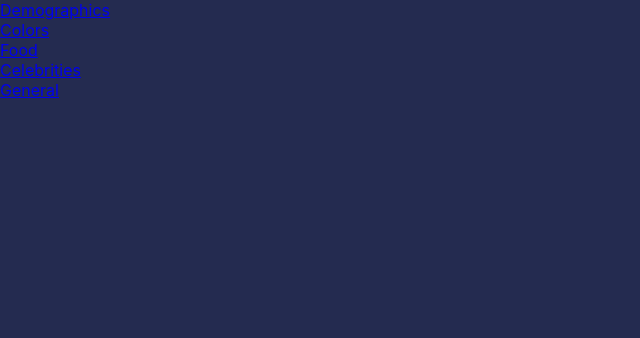
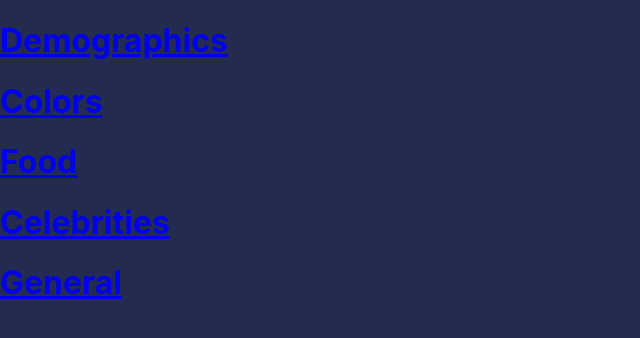
Before and after one commit to Luther0211/face-detection-project, a React (Create React App) app: page / in a window 1280 px wide. Shown: the top 338 px of the page, without its empty margins (0-640 px from the left). Built offline with nearby package versions, Linux system fonts and the light colour scheme; what clarifai would draw is missing.

Commit message:
re ordered component file structure

```diff
--- a/src/App.js
+++ b/src/App.js
@@ -1,11 +1,11 @@
 import React, { Component } from 'react';
-import { Route, Switch, withRouter, Redirect, Link } from 'react-router-dom';
+import { Route, Switch, Redirect, Link } from 'react-router-dom';
 import './App.css';
 import Clarifai from 'clarifai';
 
 //COMPONENT IMPORTS
 import
-DemographicsComponent from "./Components/DemographicsComponent/DemographicsComponent";
+Demographics from "./Components/Demographics/Demographics";
 
 
 const app = new Clarifai.App({
@@ -20,23 +20,23 @@ class App extends Component {
             <div>
 
                 <div>
-                    <Link to="/demographics">Demographics</Link>
+                    <Link to="/demographics"><h1>Demographics</h1></Link>
                 </div>
 
                 <div>
-                    <Link to="/colors">Colors</Link>
+                    <Link to="/colors"><h1>Colors</h1></Link>
                 </div>
 
                 <div>
-                    <Link to="/food">Food</Link>
+                    <Link to="/food"><h1>Food</h1></Link>
                 </div>
 
                 <div>
-                    <Link to="/celebrities">Celebrities</Link>
+                    <Link to="/celebrities"><h1>Celebrities</h1></Link>
                 </div>
 
                 <div>
-                    <Link to="/general">General</Link>
+                    <Link to="/general"><h1>General</h1></Link>
                 </div>
 
             </div>
@@ -44,7 +44,7 @@ class App extends Component {
 
         return (
             <Switch>
-                <Route path="/demographics" component={() => <DemographicsComponent app={app}/>} />
+                <Route path="/demographics" component={() => <Demographics app={app}/>} />
                 <Route path="/colors" render={() => <Link to="/">home</Link>} />
                 <Route path="/food" render={() => <Link to="/">home</Link>} />
                 <Route path="/celebrities" render={() => <Link to="/">home</Link>} />
--- a/src/Components/DemographicsComponent/DemographicsComponent.js
+++ b/src/Components/Demographics/Demographics.js
@@ -1,10 +1,10 @@
 import React, {Component} from 'react';
 //Components
-import DemographicsForm from "./DemographicsForm/DemographicsForm";
-import DemographicsResults from "./DemographicsResults/DemographicsResults";
+import Form from "../../Elements/Form/Form";
+import Results from "./Results/Results";
 
 
-class DemographicsComponent extends Component {
+class Demographics extends Component {
     state = {
         imageURL: '',
         outputs: [],
@@ -70,12 +70,24 @@ class DemographicsComponent extends Component {
 
         return (
             <div className="App">
-                <DemographicsForm onInputSubmit={(e) => this.onSubmitHandler(e)} />
+
+                <Form
+                    onInputSubmit={(e) => this.onSubmitHandler(e)}
+                    title="Demographics"
+                />
+
                 {msg}
-                <DemographicsResults imageUrl={this.state.imageURL} boxes={this.state.boxes} onFaceBoxClick={(e) => this.onfaceBoxClickHandler(e)} activeFaceData={this.state.activeOutput} />
+
+                <Results
+                    imageUrl={this.state.imageURL}
+                    boxes={this.state.boxes}
+                    onFaceBoxClick={(e) => this.onfaceBoxClickHandler(e)}
+                    activeFaceData={this.state.activeOutput}
+                />
+
             </div>
         );
     }
 }
 
-export default DemographicsComponent;
+export default Demographics;
--- a/src/Components/DemographicsComponent/DemographicsResults/DataComponent/DataComponent.js
+++ b/src/Components/Demographics/Results/Data/Data.js
@@ -1,5 +1,5 @@
 import React from 'react'
-import "./DataComponent.css"
+import "./Data.css"
 
 export default ({dataName, percentage, index}) => {
     switch(true) {
--- a/src/Components/DemographicsComponent/DemographicsResults/DemographicsResults.js
+++ b/src/Components/Demographics/Results/Results.js
@@ -1,7 +1,7 @@
 import React from 'react'
-import "./DemographicsResults.css"
+import "./Results.css"
 //COMPONENTS
-import DataComponent from "./DataComponent/DataComponent"
+import Data from "./Data/Data"
 
 export default ({imageUrl, boxes, onFaceBoxClick, activeFaceData }) => {
     let age_appearance = null
@@ -22,7 +22,7 @@ export default ({imageUrl, boxes, onFaceBoxClick, activeFaceData }) => {
     if(activeFaceData !== null) { // COMBINE COMPONENTS!
         //AGE
         age_appearance = activeFaceData.age_appearance.concepts.map((age, i) => i < 5
-            ? <DataComponent dataName={age.name + " years old"} percentage={age.value} key={i} index={i} />
+            ? <Data dataName={age.name + " years old"} percentage={age.value} key={i} index={i} />
             : null
         )
         age_appearance.unshift(<div className="data-instr" key="data-instr-age"> <span className="appearance">Age Appearance</span> <span className="probability">Probability %</span> </div>)
@@ -30,14 +30,14 @@ export default ({imageUrl, boxes, onFaceBoxClick, activeFaceData }) => {
 
         //GENDER
         gender_appearance = activeFaceData.gender_appearance.concepts.map((gender, i) => {
-            return <DataComponent dataName={gender.name} percentage={gender.value} key={i} index={i} />
+            return <Data dataName={gender.name} percentage={gender.value} key={i} index={i} />
         })
         gender_appearance.unshift(<div className="data-instr" key="data-instr-gender"> <span className="appearance">Gender Appearance</span> <span className="probability">Probability %</span> </div>)
         gender_appearance.unshift(<h2 key="genderkey" className="data-title">Gender</h2>)
 
         //multicultural Appearance
         multicultural_appearance = activeFaceData.multicultural_appearance.concepts.map((culturalAp, i) => {
-            return <DataComponent dataName={culturalAp.name} percentage={culturalAp.value} index={i} key={i} />
+            return <Data dataName={culturalAp.name} percentage={culturalAp.value} index={i} key={i} />
         })
         multicultural_appearance.unshift(<div className="data-instr" key="data-instr-cultural"> <span className="appearance">Multicultural Appearance</span> <span className="probability">Probability %</span> </div>)
         multicultural_appearance.unshift(<h2 key="culturalkey" className="data-title">Multicultural Appearance</h2>)
--- a/src/Components/DemographicsComponent/DemographicsForm/DemographicsForm.js
+++ /dev/null
@@ -1,18 +0,0 @@
-import React from 'react'
-import {Link} from "react-router-dom";
-
-import { TextField, Button } from "@material-ui/core";
-import "./DemographicsForm.css"
-
-export default props => {
-    return (
-        <div className="top-section">
-            <Link to="/">HOME</Link>
-            <h1 className="top-title">DEMOGRAPHICS RECOGNITION A.I.</h1>
-            <form className="form" onSubmit={props.onInputSubmit} >
-                <TextField className="url-TextField" label="Image url" placeholder="Paste an image url!" variant="outlined" InputLabelProps={{ shrink: true}} />
-                <Button className="submit-btn" variant="contained" color="primary" type='submit'>Detect</Button>
-            </form>
-        </div>
-    )
-}
--- a/src/Components/DemographicsComponent/DemographicsForm/DemographicsForm.css
+++ b/src/Elements/Form/Form.css
@@ -8,14 +8,3 @@
     padding: 15px 0;
     font-size: 4vw;
 }
-
-.url-TextField {
-    width: 95vw;
-    margin: 8;
-    color: rgb(36, 43, 80);
-    font-weight: 600;
-}
-
-.submit-btn {
-    margin: 15px !important;
-}
--- /dev/null
+++ b/src/Elements/Form/Form.js
@@ -0,0 +1,16 @@
+import React from 'react'
+import {Link} from "react-router-dom";
+import InputForm from './InputForm/InputForm';
+import "./Form.css"
+
+
+
+export default props => {
+    return (
+        <div className="top-section">
+            <Link to="/">HOME</Link>
+            <h1 className="top-title">{props.title}</h1>
+            <InputForm onInputSubmit={props.onInputSubmit} />
+        </div>
+    )
+}
--- /dev/null
+++ b/src/Elements/Form/InputForm/InputForm.css
@@ -0,0 +1,10 @@
+.url-TextField {
+    width: 95vw;
+    margin: 8;
+    color: rgb(36, 43, 80);
+    font-weight: 600;
+}
+
+.submit-btn {
+    margin: 15px !important;
+}
--- /dev/null
+++ b/src/Elements/Form/InputForm/InputForm.js
@@ -0,0 +1,13 @@
+import React from 'react';
+import { TextField, Button } from "@material-ui/core";
+
+import "./InputForm.css"
+
+export default props => {
+    return (
+        <form className="form" onSubmit={props.onInputSubmit} >
+            <TextField className="url-TextField" label="Image url" placeholder="Paste an image url!" variant="outlined" InputLabelProps={{ shrink: true}} />
+            <Button className="submit-btn" variant="contained" color="primary" type='submit'>Detect</Button>
+        </form>
+    )
+}
```
Also changed, not shown: src/Components/Demographics/Results/Data/Data.css (renamed from src/Components/DemographicsComponent/DemographicsResults/DataComponent/DataComponent.css), src/Components/Demographics/Results/Results.css (renamed from src/Components/DemographicsComponent/DemographicsResults/DemographicsResults.css).
